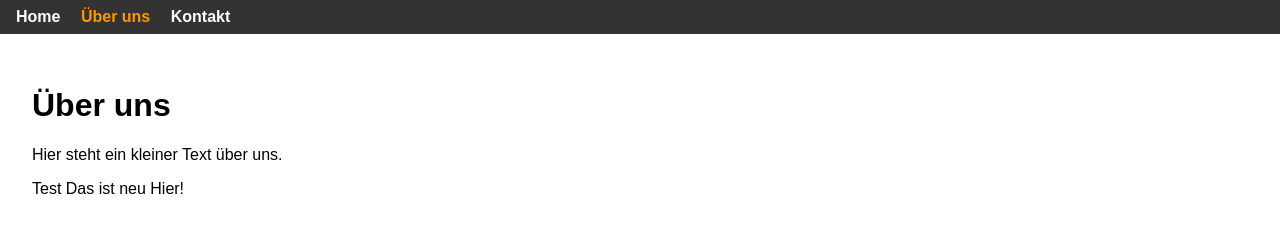
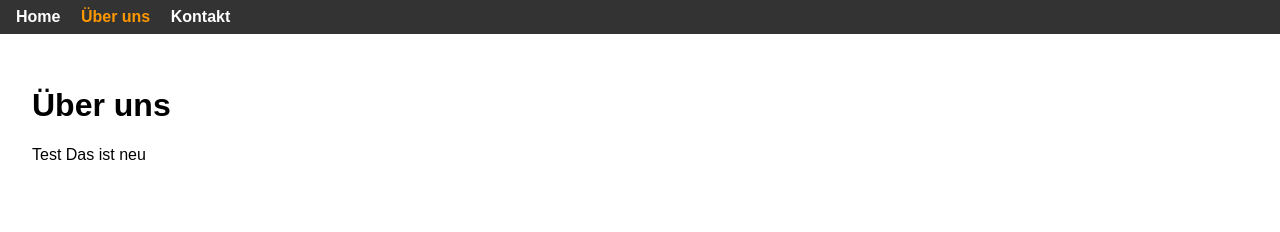
Before and after one commit to SimonTheDevloper/TestPWAWorkBox, a website: page html/about.html in a window 1280 px wide. Drawn offline with Linux system fonts and the light colour scheme.

Commit message:
weitere änderung zum testen

```diff
--- a/html/about.html
+++ b/html/about.html
@@ -16,8 +16,8 @@
     </nav>
     <main>
         <h1>Über uns</h1>
-        <p>Hier steht ein kleiner Text über uns.</p>
-        <p>Test Das ist neu Hier!</p>
+        <p>Test Das ist neu</eee>
+        </p>
     </main>
 </body>
 
```
